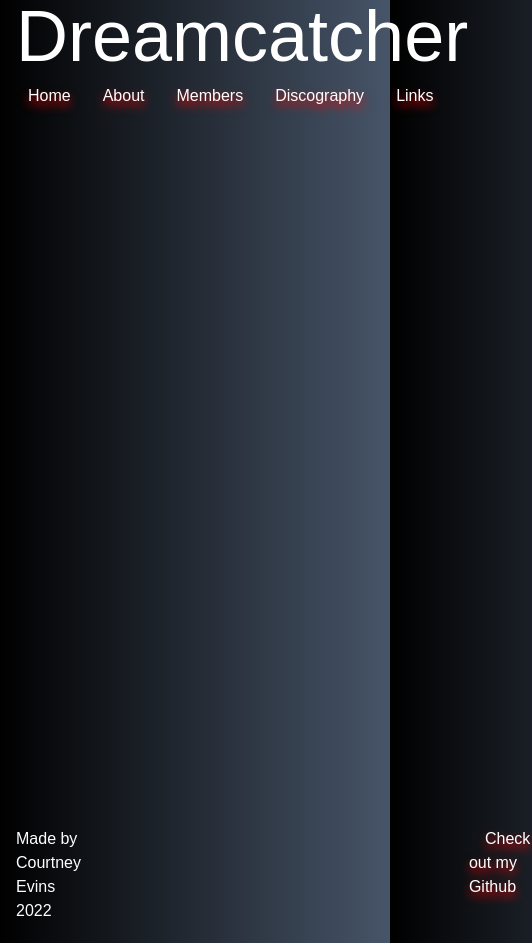
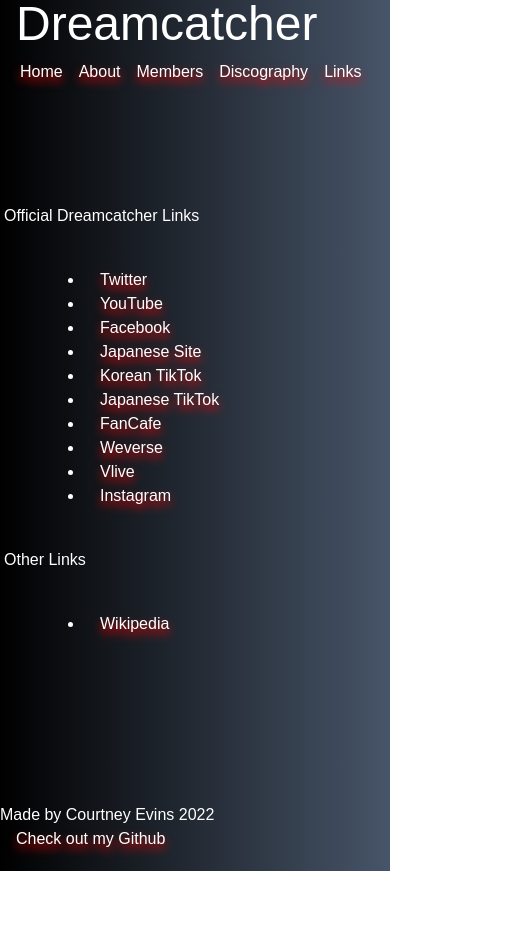
Before and after one commit to coevpen/dreamcatcher-fansite, a React (Create React App) app: page /dreamcatcher-fansite/links in a window 390 px wide. Shown: the whole page, 532 px wide, since content can reach past the window. After the commit the page ends 871 px from the top, so only its background shows below. Built offline with nearby package versions, Linux system fonts and the light colour scheme.

Commit message:
added mobile friendly functionality

```diff
--- a/src/App.js
+++ b/src/App.js
@@ -17,11 +17,11 @@
       <Navbar/>
       <main className="content">
         <Routes>
-          <Route path='/' element={<Home/>} />
-          <Route path='/about' element={<About/>} />
-          <Route path='/members' element={<Members/>} />
-          <Route path='/discography' element={<Discography/>} />
-          <Route path='/links' element={<Links/>} />
+          <Route path='/dreamcatcher-fansite' element={<Home/>} />
+          <Route path='/dreamcatcher-fansite/about' element={<About/>} />
+          <Route path='/dreamcatcher-fansite/members' element={<Members/>} />
+          <Route path='/dreamcatcher-fansite/discography' element={<Discography/>} />
+          <Route path='/dreamcatcher-fansite/links' element={<Links/>} />
         </Routes>
       </main>
       <Footer/>
--- a/src/components/Footer.js
+++ b/src/components/Footer.js
@@ -4,10 +4,10 @@
 
     return (
         <footer>
-            <div className="foot-name  ">
+            <div className="foot-name">
                 <p className="text-white">Made by Courtney Evins 2022</p>
             </div>
-            <div className="ml-96">
+            <div className="footer-link">
                 <a className="text-white" href="https://github.com/coevpen" target="_blank" rel="noreferrer"> Check out my Github</a>
             </div>
         </footer>
--- a/src/components/Header.js
+++ b/src/components/Header.js
@@ -4,7 +4,7 @@
 
     return (
         <header>
-            <h1 className="pl-4 text-white text-7xl">Dreamcatcher</h1>
+            <h1 className="">Dreamcatcher</h1>
         </header>
     );
 };
--- a/src/components/Navbar.js
+++ b/src/components/Navbar.js
@@ -5,11 +5,11 @@
 
     return (
         <nav className="pl-3 pt-3 text-base">
-            <Link to="/" className="nav-link">Home</Link>
-            <Link to="/about" className="nav-link">About</Link>
-            <Link to="/members" className="nav-link">Members</Link>
-            <Link to="/discography" className="nav-link">Discography</Link>
-            <Link to="/links" className="nav-link">Links</Link>
+            <Link to="/dreamcatcher-fansite" className="nav-link">Home</Link>
+            <Link to="/dreamcatcher-fansite/about" className="nav-link">About</Link>
+            <Link to="/dreamcatcher-fansite/members" className="nav-link">Members</Link>
+            <Link to="/dreamcatcher-fansite/discography" className="nav-link">Discography</Link>
+            <Link to="/dreamcatcher-fansite/links" className="nav-link">Links</Link>
         </nav>
     );
 };
--- a/src/components/pages/Home.js
+++ b/src/components/pages/Home.js
@@ -5,6 +5,7 @@
 
     return (
         <div className="lg:mx-12 sm:mx-5">
+            <div className="home-page ml-96">
                 <h2 className="text-white text-4xl">News</h2>
                 <br/>
                 <h3 className="text-white text-2xl">04/30/22:</h3>
@@ -25,6 +26,7 @@
                 <p>Get tickets here: <a href="bit.ly/36QjmnE" target="_blank" rel="noferrer">bit.ly/36QjmnE</a></p>
                 <img src={worldTour} alt="Dreamcatcher World Tour poster with current tour dates" width="450"/>
             </div>
+        </div>
     );
 };
 
--- a/src/components/pages/Links.js
+++ b/src/components/pages/Links.js
@@ -4,7 +4,7 @@
 
     return (
         <div>
-            <div>
+            <div className="links-page ml-96">
                 <h2 className="my-10">Official Dreamcatcher Links</h2>
                 <ul className="list-disc ml-20">
                     <li><a href="https://twitter.com/hf_dreamcatcher" target="_blank" rel='noreferrer'>Twitter</a></li>
@@ -19,7 +19,7 @@
                     <li><a href="https://www.instagram.com/hf_dreamcatcher/" target="_blank" rel='noreferrer'>Instagram</a></li>
                 </ul>
             </div>
-            <div>
+            <div className="links-page ml-96">
                 <h2 className="my-10">Other Links</h2>
                 <ul className="list-disc ml-20">
                     <li><a href="https://en.wikipedia.org/wiki/Dreamcatcher_(group)" target="_blank" rel='noreferrer'>Wikipedia</a></li>
--- a/src/index.css
+++ b/src/index.css
@@ -16,6 +16,10 @@
     }
 }
 
+header h1{
+    @apply pl-4 text-white text-7xl;
+}
+
 .nav-link, a{
     @apply p-4 text-white drop-shadow-[0_5px_5px_rgb(255,0,0,1)] hover:text-red-600 hover:uppercase duration-700;
 }
@@ -28,6 +32,10 @@
     padding-top: 90px;
     padding-bottom: 20px;
     display: flex;
+}
+
+.footer-link{
+    @apply ml-96;
 }
 
 p, li, h1, h2{
@@ -140,6 +148,13 @@
     .foot-name{
         @apply mr-96;
     }
+
+}
+
+@media screen and (max-width: 1048px) {
+    .home-page{
+        @apply ml-24;
+    }
 }
 
 @media screen and (max-width: 778px){
@@ -147,6 +162,15 @@
         width: 60%;
         @apply ml-12;
     }
+
+    .home-page{
+        @apply ml-12;
+    }
+
+    .links-page{
+        @apply ml-12;
+    }
+
     footer div{
         @apply ml-4;
     }
@@ -162,4 +186,31 @@
         width: 200px;
     }
 
+    footer{
+        flex-wrap: wrap;
+    }
+
+    .foot-name{
+        margin: 0;
+    }
+
+    .footer-link{
+        margin: 0;
+    }
+
+    header h1{
+        @apply text-5xl;
+    }
+
+    .nav-link{
+        @apply p-2;
+    }
+
+    .content {
+        padding-left: 4px;
+    }
+
+    .home-page, .links-page{
+        margin: 0;
+    }
 }
```
Also changed, not shown: 1 other file (tests, documents, lock files or other folders). Lines whose indentation alone changed are shown as unchanged.
